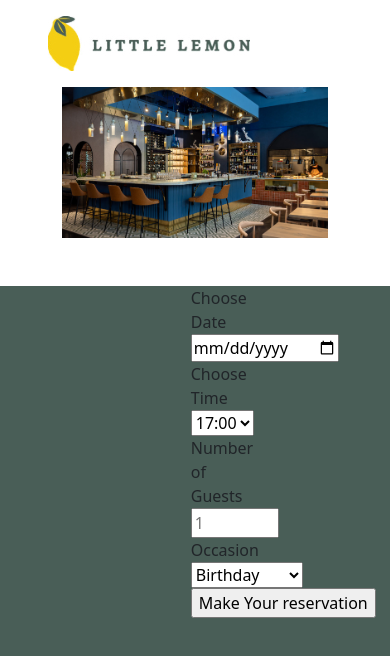
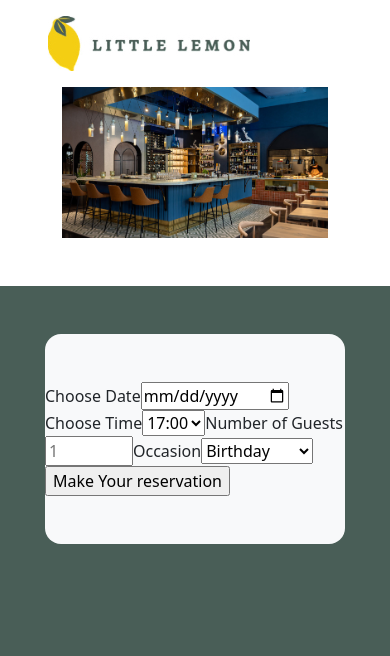
Before and after one commit to kenh21/capstone-project, a React (Create React App) app: page /Reservations in a window 390 px wide. Shown: the top 656 px of the page. Built offline with nearby package versions, Linux system fonts and the light colour scheme.

Commit message:
Add state to Reservations page

```diff
--- a/src/App.css
+++ b/src/App.css
@@ -58,6 +58,13 @@
 .header-img {
   width: 70%;
   min-width: 300px
+}
+
+.forms {
+  display: grid;
+  justify-self: center;
+  width: 500px;
+  border-radius: 16px;
 }
 
 a:link {
@@ -240,6 +247,13 @@ ul {
      justify-content: center;
      transform: translate(-210px, 50px);
    }
+
+   .forms {
+    display: grid;
+    justify-self: center;
+    width: 400px;
+    border-radius: 16px;
+  }
 }
 
 @media  only screen and (max-width: 490px) {
@@ -271,6 +285,12 @@ ul {
      justify-content: center;
      transform: translate(30%, 0%)
    }
+   .forms {
+    display: grid;
+    justify-self: center;
+    width: 300px;
+    border-radius: 16px;
+  }
 }
 @media  only screen and (max-width: 380px) {
   .img-col {
--- a/src/components/Reservations.js
+++ b/src/components/Reservations.js
@@ -3,8 +3,25 @@ import NavBar from "../components/NavBar"
 import  Header from "../components/Header"
 import Restaurant from "../Images/restaurant.jpg"
 import '../App.css';
+import { useState } from "react";
 
 function Reservations () {
+  const [values, setValues] = useState ( {
+      date: '',
+      time: '',
+      guests: '',
+      occasion: '',
+  })
+
+  const handleChanges = (e) => {
+    setValues({...values, [e.target.name]:[e.target.value]})
+  }
+
+  const handleSubmit = (e) => {
+    e.preventDefault();
+    console.log(values);
+    alert("Successfully Submitted!");
+  }
   return (
   <>
   <Container fluid className="m-0 p-0 vh-100">
@@ -19,14 +36,15 @@ function Reservations () {
     <Row className="justify-content-center pb-5">
     <Image src={Restaurant} className="rest-img"/>
     </Row>
-    <Container fluid className="hero vh-100">
-  <form>
-    <Row className="justify-content-evenly">
-      <Col className="col-1">
-    <label htmlFor="res-date">Choose Date</label>
-    <input type="date" id="res-date"></input>
-    <label htmlFor="res-time">Choose Time</label>
-    <select id="res-time">
+    <Container fluid className="hero vh-100 pt-5">
+  <form className="bg-light py-5 forms" onSubmit={handleSubmit}>
+    <Row className="d-col">
+      <Col>
+    <label htmlFor="date">Choose Date</label>
+    <input name="date" type="date" id="date" onChange={(e) => handleChanges(e)} required></input>
+
+    <label htmlFor="time">Choose Time</label>
+    <select id="time" name="time" type="time" onChange={(e) => handleChanges(e)} required>
       <option>17:00</option>
       <option>18:00</option>
       <option>19:00</option>
@@ -34,13 +52,16 @@ function Reservations () {
       <option>21:00</option>
       <option>22:00</option>
     </select>
+
     <label htmlFor="guests">Number of Guests</label>
-    <input type="number" placeholder="1" min={1} max={10} id="guests"></input>
+    <input name="guests" type="number" placeholder="1" min={1} max={10} id="guests" onChange={(e) => handleChanges(e)} required></input>
+
     <label htmlFor="occasion">Occasion</label>
-    <select id="occasion">
+    <select id="occasion" name="occasion" onChange={(e) => handleChanges(e)} required>
       <option>Birthday</option>
       <option>Anniversary</option>
     </select>
+
     <input type="submit" value="Make Your reservation"></input>
     </Col>
     </Row>
```
